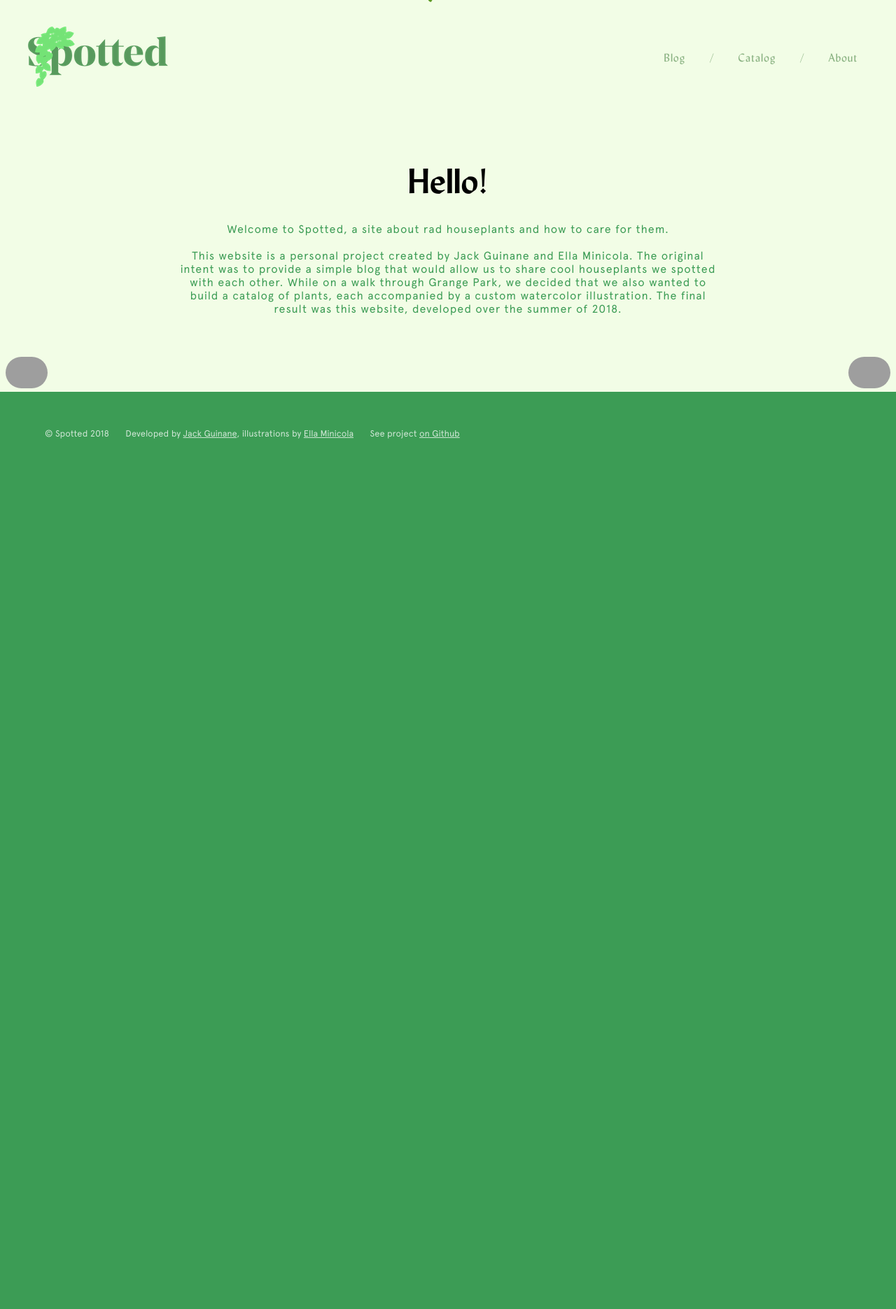
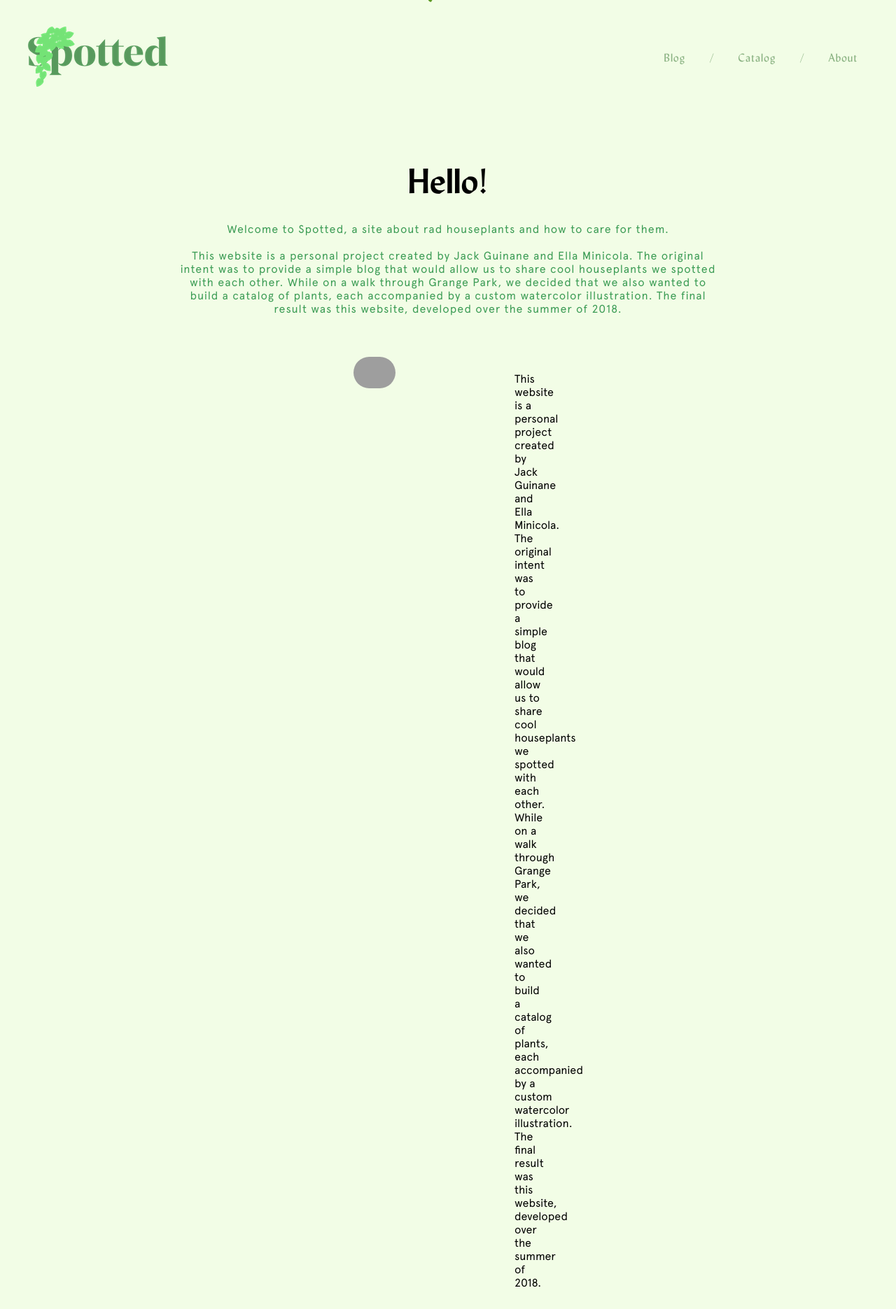
Before and after one commit to qjack001/Spotted, a Jekyll site: the page built from about.html, in a window 1280 px wide. Shown: the top 1871 px of the page at 70% size. Built offline with Jekyll 4.4.1, drawn with Linux system fonts in a browser that asks for light colours; before the commit the page ends 900 px from its top, so only the background shows below that; some of the changed text lies outside the part shown; grey boxes are pictures that could not be loaded.

Commit message:
add profile text

```diff
--- a/_includes/footer.html
+++ b/_includes/footer.html
@@ -1,4 +1,4 @@
-<div style="height: 30px;background-color:var(--background);"></div>
+<div style="height: 30px;background-color:var(--background);clear: both;"></div>
 <footer>
     <p>&copy; Spotted 2018 <span>Developed by <a href="https://github.com/qjack001">Jack Guinane</a>, illustrations by <a href="https://github.com/Ella-Minicola">Ella Minicola</a></span> See project <a href="https://github.com/qjack001/Spotted">on Github</a></p>
 </footer>
--- a/about.html
+++ b/about.html
@@ -12,6 +12,16 @@ permalink: /about/
         width: 60px;
         border-radius: 30px;
     }
+    .profile-text
+    {
+        float: right;
+        text-align: left;
+        width: calc(100% - 230px);
+        min-height: 244.44px;
+        padding: 22.22px 0px 0px 0px;
+        margin: 0;
+        font-family: var(--apercu);
+    }
 </style>
 <article class="blog-post">
     <h1>Hello!</h1>
@@ -21,11 +31,13 @@ permalink: /about/
         This website is a personal project created by Jack Guinane and Ella Minicola. The original intent was to provide a simple blog that would allow us to share cool houseplants we spotted with each other. While on a walk through Grange Park, we decided that we also wanted to build a catalog of plants, each accompanied by a custom watercolor illustration. The final result was this website, developed over the summer of 2018.
         <br><br>
     </div>
-    <div>
+    <div style="max-width:270px;margin:auto;">
         <img class="profile-pic" style="float:left;" src="/assets/images/DSCN3025.jpg" alt="Ella Minicola">
-        <p style="float:right;"></p>
+        <p class="profile-text">This website is a personal project created by Jack Guinane and Ella Minicola. The original intent was to provide a simple blog that would allow us to share cool houseplants we spotted with each other. While on a walk through Grange Park, we decided that we also wanted to build a catalog of plants, each accompanied by a custom watercolor illustration. The final result was this website, developed over the summer of 2018.</p>
+        <div style="height: 30px;background-color:var(--background);clear: both;"></div>
         <img class="profile-pic" style="float:right;" src="/assets/images/IMG_20180203_175107.jpg" alt="Jack Guinane">
-        <p style="float:right;"></p>
+        <p class="profile-text" style="float:right;text-align:left;">This website is a personal project created by Jack Guinane and Ella Minicola. The original intent was to provide a simple blog that would allow us to share cool houseplants we spotted with each other. While on a walk through Grange Park, we decided that we also wanted to build a catalog of plants, each accompanied by a custom watercolor illustration. The final result was this website, developed over the summer of 2018.</p>
+
     </div>
 </article>
 
```
